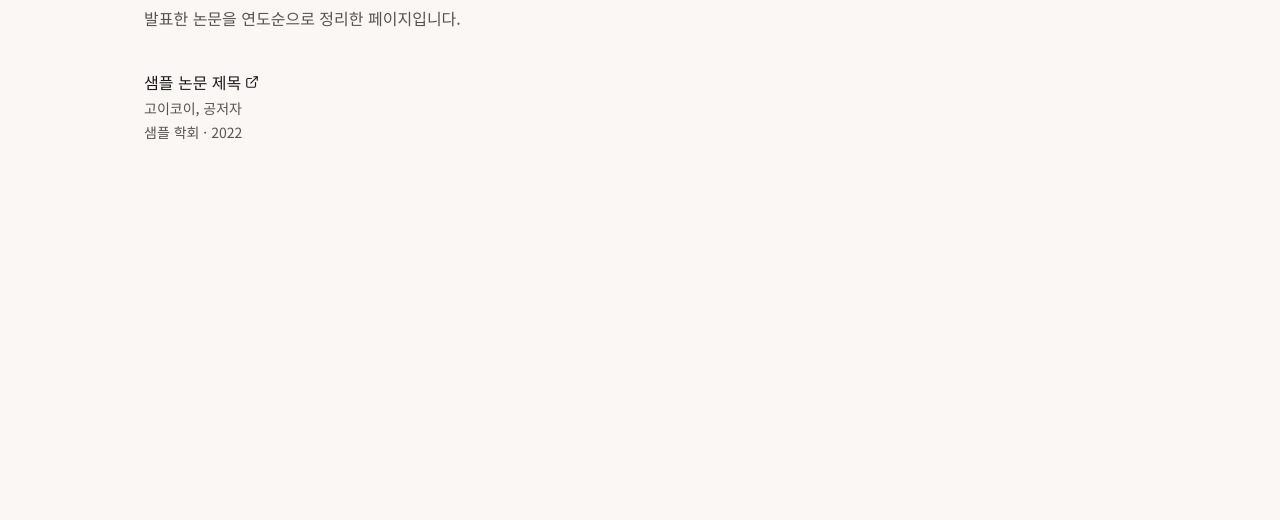
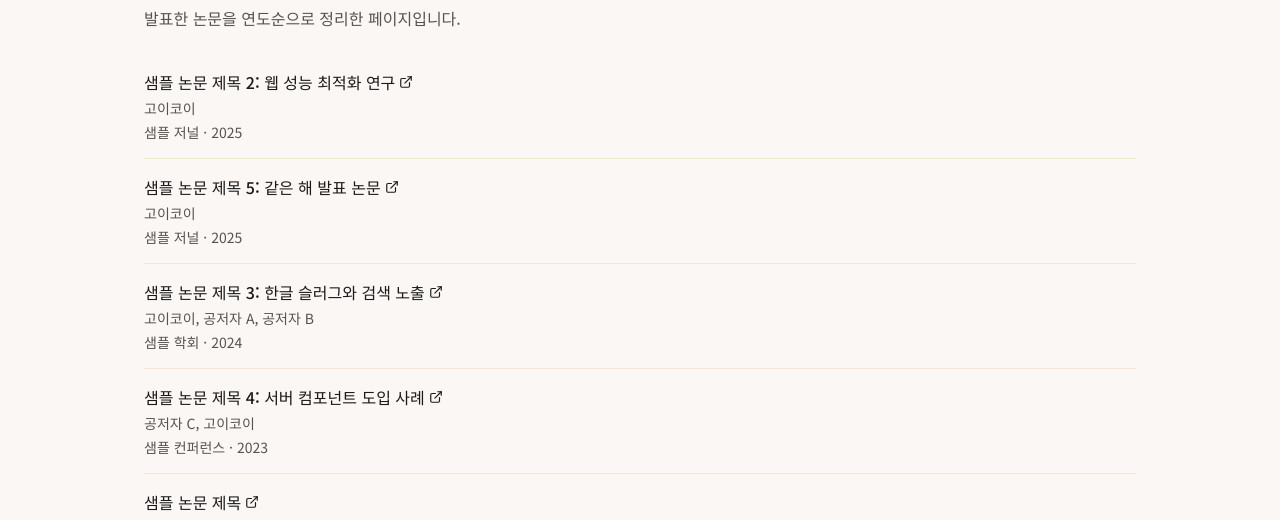
Before and after one commit to HKoiKoi/hkoikoi-dev, a Next.js app: page /publications in a window 1280 px wide. Shown: the part 143-663 px from the top of the page. Built offline with nearby package versions, Linux system fonts and the light colour scheme; no server answers.

Commit message:
chore: 논문 더미 데이터 4건 추가
- 연도 내림차순 정렬과 같은 해 입력 순서 유지를 확인하기 위한 샘플

Co-Authored-By: Claude Sonnet 5.5 <noreply@anthropic.com>

```diff
--- a/data/publications.ts
+++ b/data/publications.ts
@@ -9,4 +9,32 @@ export const publications: Publication[] = [
     year: 2022,
     link: "https://example.com",
   },
+  {
+    title: "샘플 논문 제목 2: 웹 성능 최적화 연구",
+    authors: "고이코이",
+    venue: "샘플 저널",
+    year: 2025,
+    link: "https://example.com/2",
+  },
+  {
+    title: "샘플 논문 제목 3: 한글 슬러그와 검색 노출",
+    authors: "고이코이, 공저자 A, 공저자 B",
+    venue: "샘플 학회",
+    year: 2024,
+    link: "https://example.com/3",
+  },
+  {
+    title: "샘플 논문 제목 4: 서버 컴포넌트 도입 사례",
+    authors: "공저자 C, 고이코이",
+    venue: "샘플 컨퍼런스",
+    year: 2023,
+    link: "https://example.com/4",
+  },
+  {
+    title: "샘플 논문 제목 5: 같은 해 발표 논문",
+    authors: "고이코이",
+    venue: "샘플 저널",
+    year: 2025,
+    link: "https://example.com/5",
+  },
 ];
```
